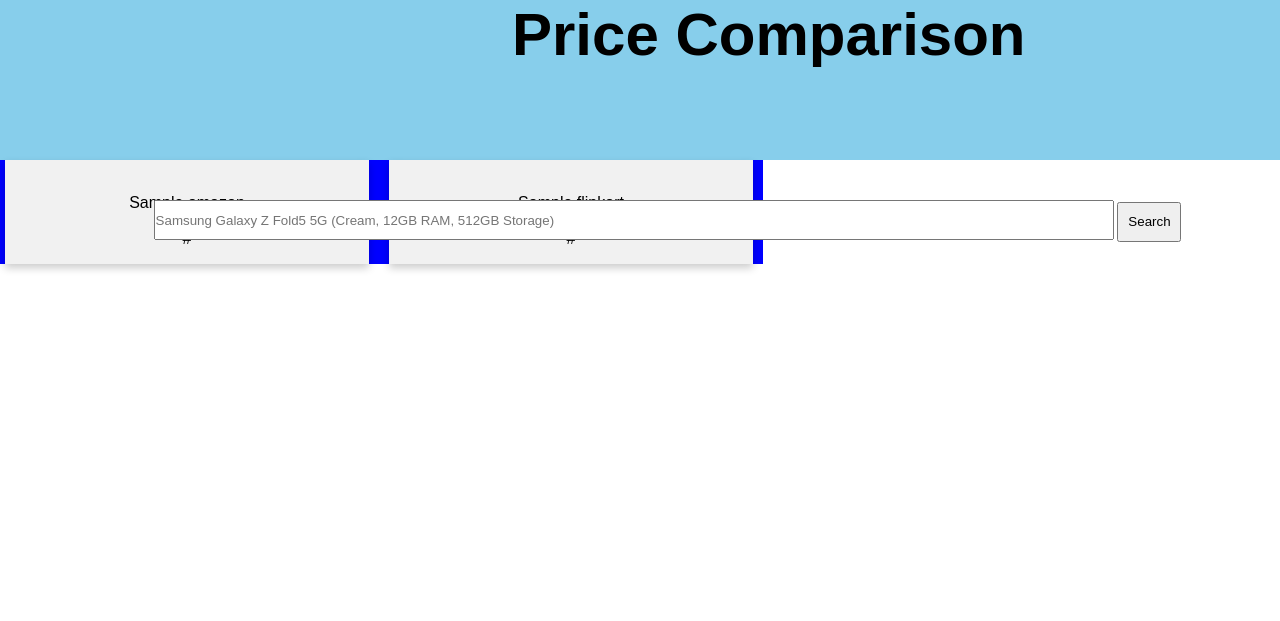
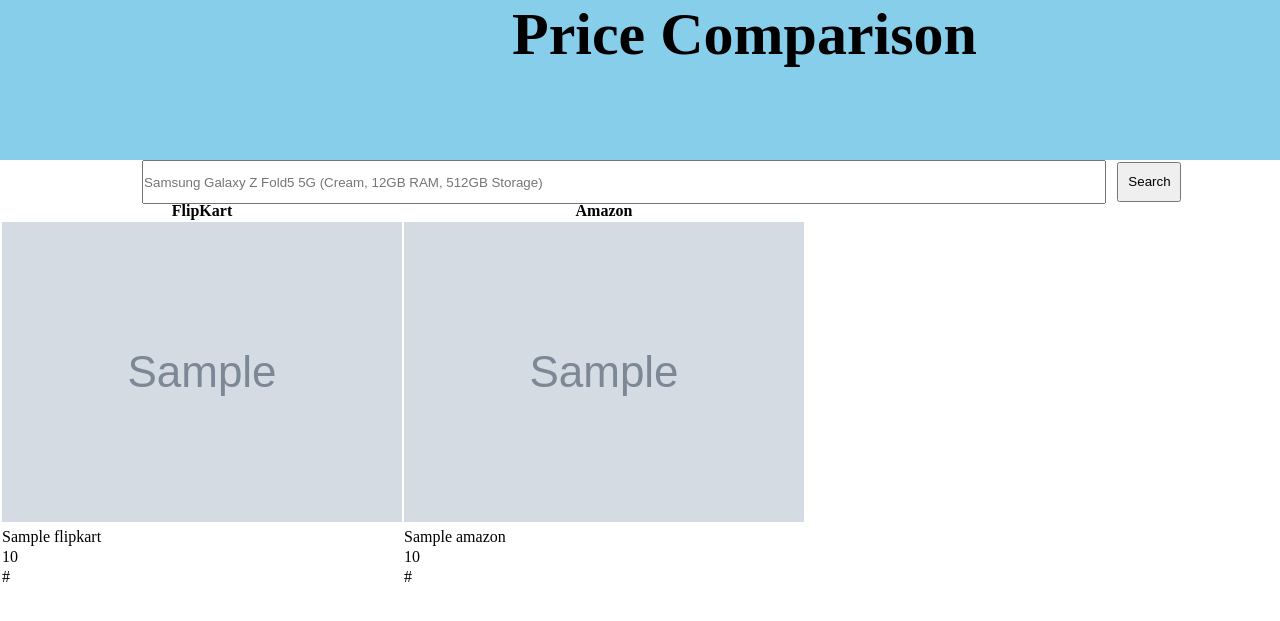
Before and after one commit to YashGaur000/Scrapy-scraps, a Django app: template backend2/scrapy/templates/scrapy/index.html in a window 1280 px wide. Shown: the top 621 px of the page. Run offline with Django 4.2, Linux system fonts and the light colour scheme; the template is opened without the code that fills it: most values are stand-ins (such as "Sample title", 1, 10 or a date in 2020); grey boxes marked "Sample" are stand-in pictures.

Commit message:
completed

```diff
--- a/backend2/scrapy/static/scrapy/stylesheet.css
+++ b/backend2/scrapy/static/scrapy/stylesheet.css
@@ -1,44 +1,6 @@
 *{
     margin: 0;
     padding: 0;
-    box-sizing: border-box;
-}
-body {
-  font-family: Arial, Helvetica, sans-serif;
-}
-
-/* Float four columns side by side */
-.column {
-  float: left;
-  width: 50%;
-  padding: 0 10px;
-}
-
-/* Remove extra left and right margins, due to padding */
-.row {margin: 0 -5px;}
-
-/* Clear floats after the columns */
-.row:after {
-  content: "";
-  display: table;
-  clear: both;
-}
-
-/* Responsive columns */
-@media screen and (max-width: 600px) {
-  .column {
-    width: 100%;
-    display: block;
-    margin-bottom: 20px;
-  }
-}
-
-/* Style the counter cards */
-.card {
-  box-shadow: 0 4px 8px 0 rgba(0, 0, 0, 0.2);
-  padding: 16px;
-  text-align: center;
-  background-color: #f1f1f1;
 }
 #headers{
     width: 100vw;
@@ -51,8 +13,8 @@
     position: absolute;
     left: 40vw;
 }
-.search-form{
-    margin-top: 5vh;
+#search{
+    margin: 5vh;
 }
 #search-button{
     position: absolute;
@@ -64,12 +26,32 @@
 }
 #search-box{
     position: absolute;
-    left: 12vw;
+    top: 20vh;
+    left: 11.1vw;
     width: 75vw;
     height: 5vh;
 }
-.column{
-    width: 30vw;
-    heigth: 30vh;
+#content{
+    width: 100vw;
+    height: 80vh;
     background-color: blue;
 }
+.card{
+    position: absolute;
+    top: 40vh;
+    background-color: black;
+}
+#card1{
+    padding: 2vw;
+    width: 40vw;
+    height: 40vh;
+    position: absolute;
+    left: 10vw;
+}
+#card2{
+    padding: 4vw;
+    width: 40vw;
+    height: 40vh;
+    position: absolute;
+    left: 20vw;
+}
--- a/backend2/scrapy/templates/scrapy/index.html
+++ b/backend2/scrapy/templates/scrapy/index.html
@@ -19,29 +19,28 @@
             <button class="search-form" id="search-button" type="submit">Search</button>
         </form>
     </div>
-    <div id="content">
-        <div class="row">
-          <div class="column">
-            <div class="card" id="card1">
-              <img href="{{ Response.amazon.ImageUrl }}">
-              <p>{{ Response.amazon.Product_name }}</p>
-              <p>{{ Response.amazon.price }}</p>
-              <p>{{ Response.amazon.Product_Url }}</p>
-            </div>
-        </div>
+      <table>
+        <tr>
+          <th>FlipKart</th>
+          <th>Amazon</th>
+        </tr>
+        <tr>
+            <td><img src="{{ flipkart.ImageUrl }}"></td>
+            <td><img src="{{ amazon.ImageUrl }}"></td>
+        </tr>
+        <tr>
+          <td><p>{{ flipkart.Product_name }}</p></td>
+          <td><p>{{ amazon.Product_name }}</p></td>
+        </tr>
+        <tr>
+          <td><p>{{ flipkart.price }}</p></td>
+          <td><p>{{ amazon.price }}</p></td>
 
-       <div class="column">
-         <div class="card" id="card2">
-               <img href="{{ Response.flipkart.ImageUrl }}">
-               <p>{{ Response.flipkart.Product_name }}</p>
-               <p>{{ Response.flipkart.price }}</p>
-               <p>{{ Response.flipkart.Product_Url }}</p>
-         </div>
-       </div>
-
-    </div>
-    </div>
-
-</div>
+        </tr>
+        <tr>
+            <td>{{ flipkart.Product_Url }}</td>
+            <td>{{ amazon.Product_Url }}</td>
+        </tr>
+      </table>
 </body>
 </html>
```
Also changed, not shown: backend2/scrapy/views.py (+7 -5 lines).
